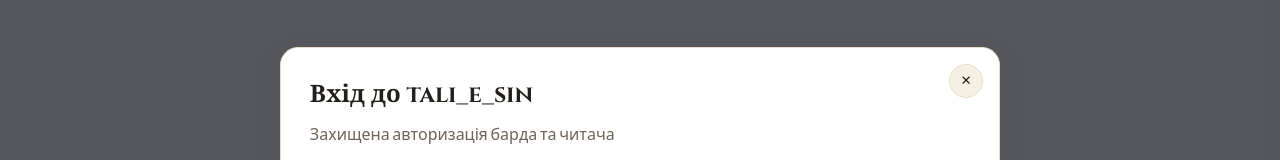
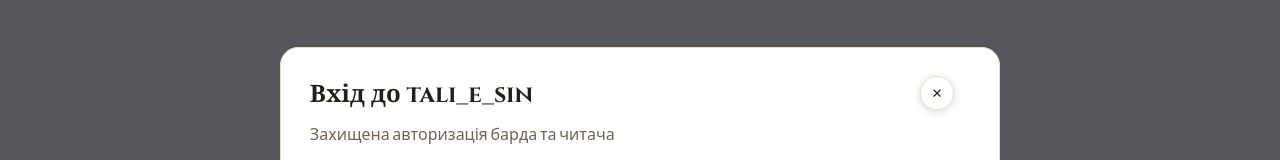
Before and after one commit to tali-e-sin/tali_e_sin, a plain HTML site: page index.html in a window 1280 px wide. Both pictures are taken after a click on the button "Отримати монети за перегляд реклами". Shown: the part 174-334 px from the top of the page. Drawn offline with nearby package versions, Linux system fonts and the light colour scheme; no server answers.

Commit message:
Update styles.css

```diff
--- a/styles.css
+++ b/styles.css
@@ -448,3 +448,20 @@ h1, h2, h3, .brand-name {
   0%   { opacity: 0.65; transform: scaleX(0.96); }
   100% { opacity: 1; transform: scaleX(1.04); }
 }
+
+/* Липка кнопка закриття вікна читання */
+#closeModal {
+  position: sticky;
+  top: 0;
+  float: right;
+  z-index: 10;
+  background: var(--bg-card);
+  border: 1px solid var(--border);
+  border-radius: 50%;
+  width: 34px;
+  height: 34px;
+  display: inline-flex;
+  align-items: center;
+  justify-content: center;
+  box-shadow: 0 2px 8px rgba(0, 0, 0, 0.15);
+}
```
